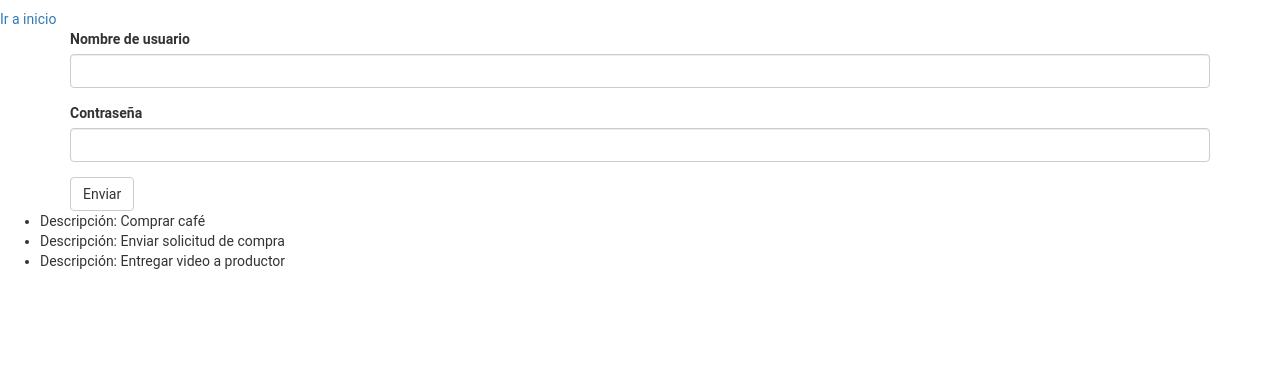
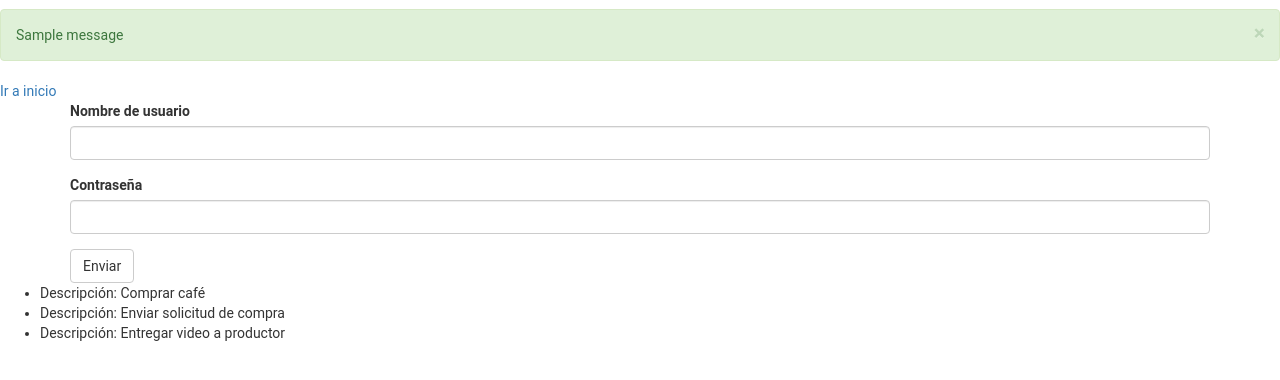
Before and after one commit to jaguilarweb/flask-todo, a Flask app: page /hello in a window 1280 px wide. Shown: the part 63-443 px from the top of the page. Run offline with Flask 2, Linux system fonts and the light colour scheme; one stand-in notice (Sample message) is shown; some libraries are stand-ins or nearby versions.

Commit message:
add flash to show info or help messages to the user

```diff
--- a/app.py
+++ b/app.py
@@ -1,4 +1,4 @@
-from flask import Flask, request, make_response, redirect, render_template, session, url_for
+from flask import Flask, request, make_response, redirect, render_template, session, url_for, flash
 from flask_bootstrap import Bootstrap # type: ignore
 from flask_wtf import FlaskForm # type: ignore
 from wtforms.fields import StringField, SubmitField # type: ignore
@@ -55,6 +55,9 @@ def hello():
     if loginForm.validate_on_submit():
         username = loginForm.username.data
         session['username'] = username
+
+        flash('Nombre de usuario registrado con éxito')
+
         return redirect(url_for('index'))
 
     return render_template('hello.html', **context)
--- a/templates/base.html
+++ b/templates/base.html
@@ -11,7 +11,19 @@
     {% include 'navbar.html' %}
   {% endblock %}
 
-    {% block content %}
-    {% endblock %}
+  {% for message in get_flashed_messages() %}
+  <div class="alert alert-success alert-dismissible">
+      <button type="button"
+              data-dismiss="alert"
+              class="close">&times;</button>
+      {{ message }}
+  </div>
+{% endfor %}
 
+  {% block content %}
+  {% endblock %}
+
+  {% block scripts %}
+    {{ super() }}
+  {% endblock %}
 {% endblock %}
```
Also changed, not shown: README.md.
